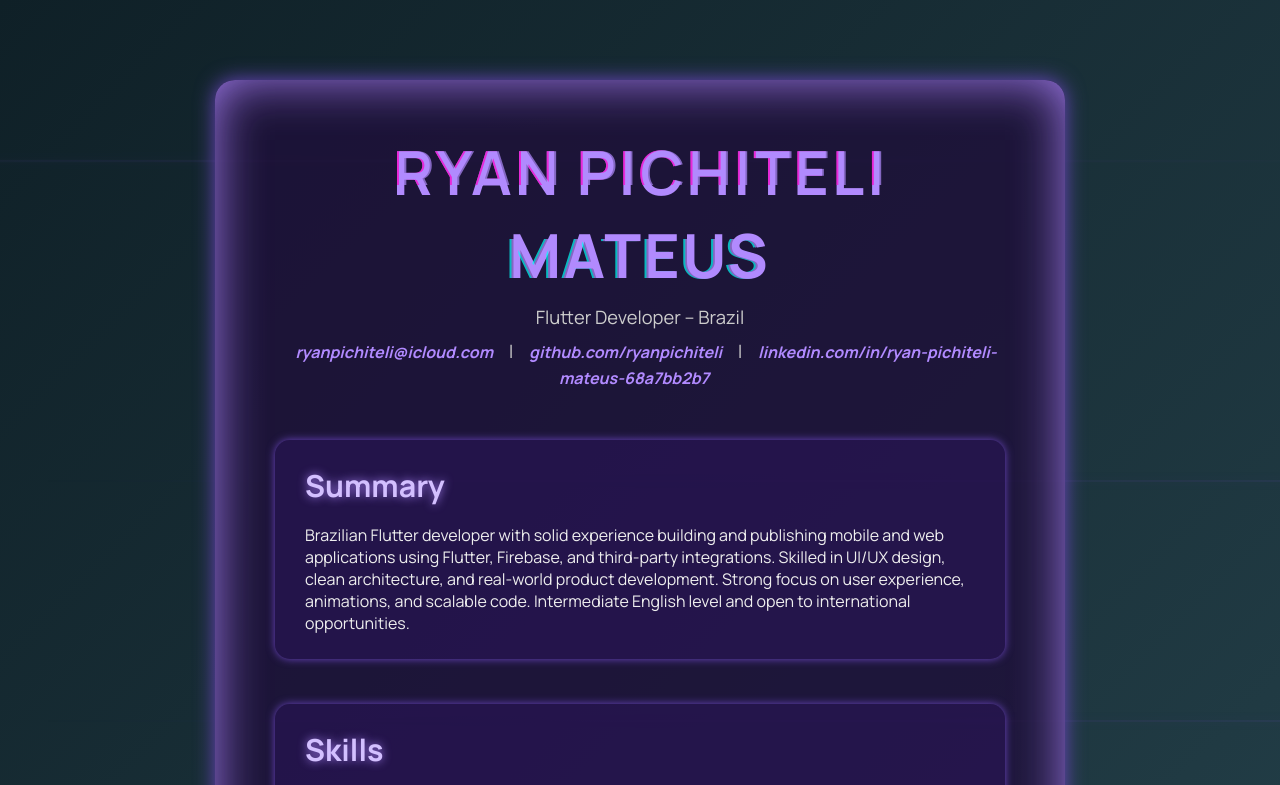
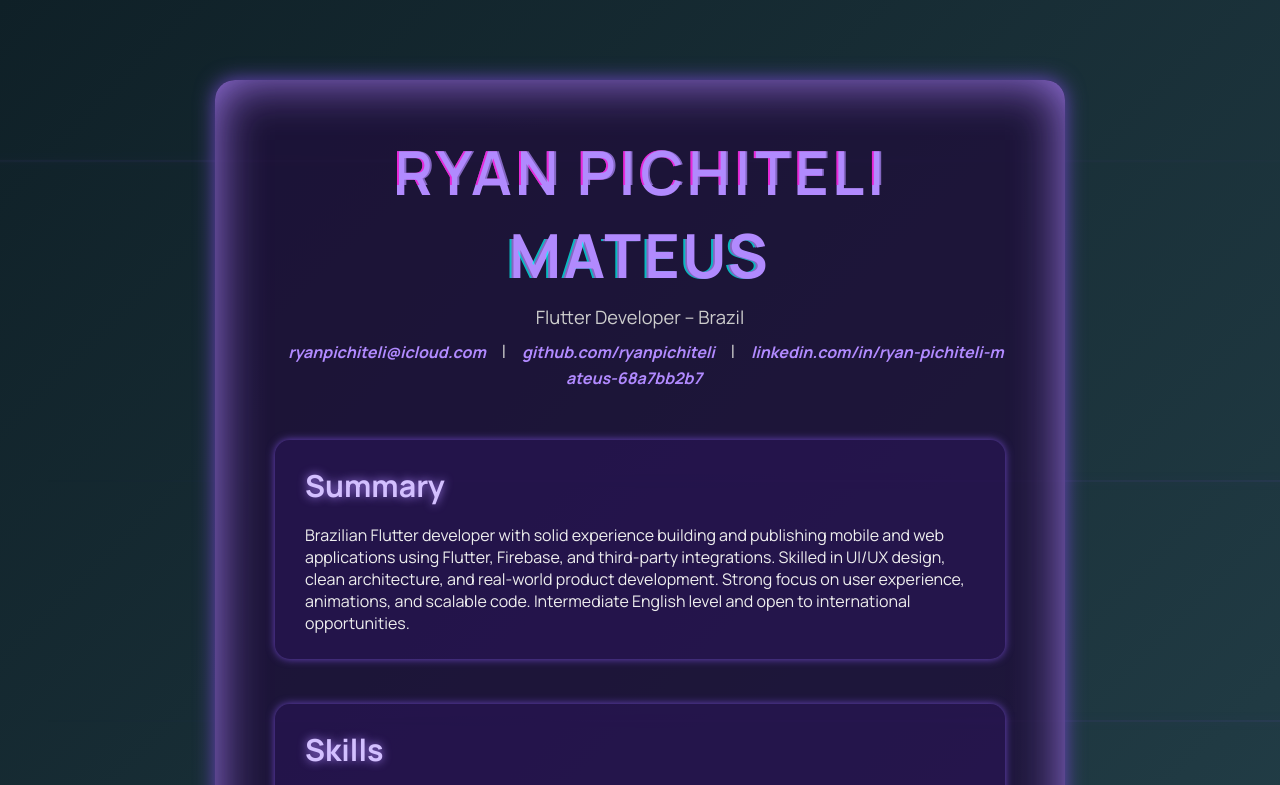
Before and after one commit to ryanpichiteli/resume, a plain HTML site: page index.html in a window 1280 px wide. Shown: the top 785 px of the page. Drawn offline with Linux system fonts and the light colour scheme.

Commit message:
Update index.html

```diff
--- a/index.html
+++ b/index.html
@@ -240,6 +240,15 @@
     opacity: 1;
     transform: translateZ(0) translateY(0);
   }
+  a.link {
+  color: #b18aff;
+  font-style: italic;
+  font-size: 1rem;
+  text-decoration: none;
+  transition: color 0.3s ease;
+  word-break: break-all;       /* Adicione isto */
+  overflow-wrap: anywhere;     /* Ou isto para navegadores modernos */
+}
 
   @media (max-width: 700px) {
     .container {
```
